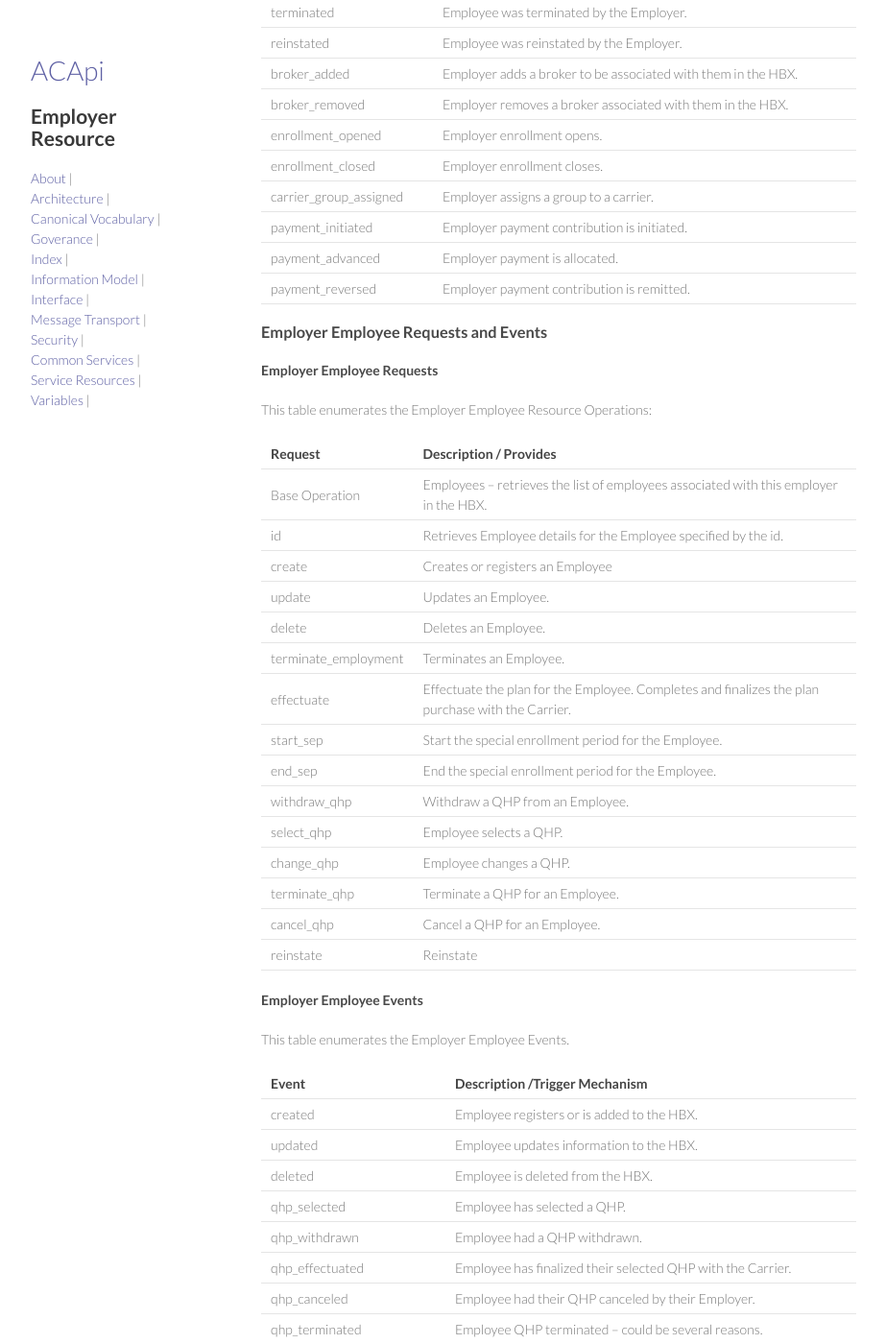
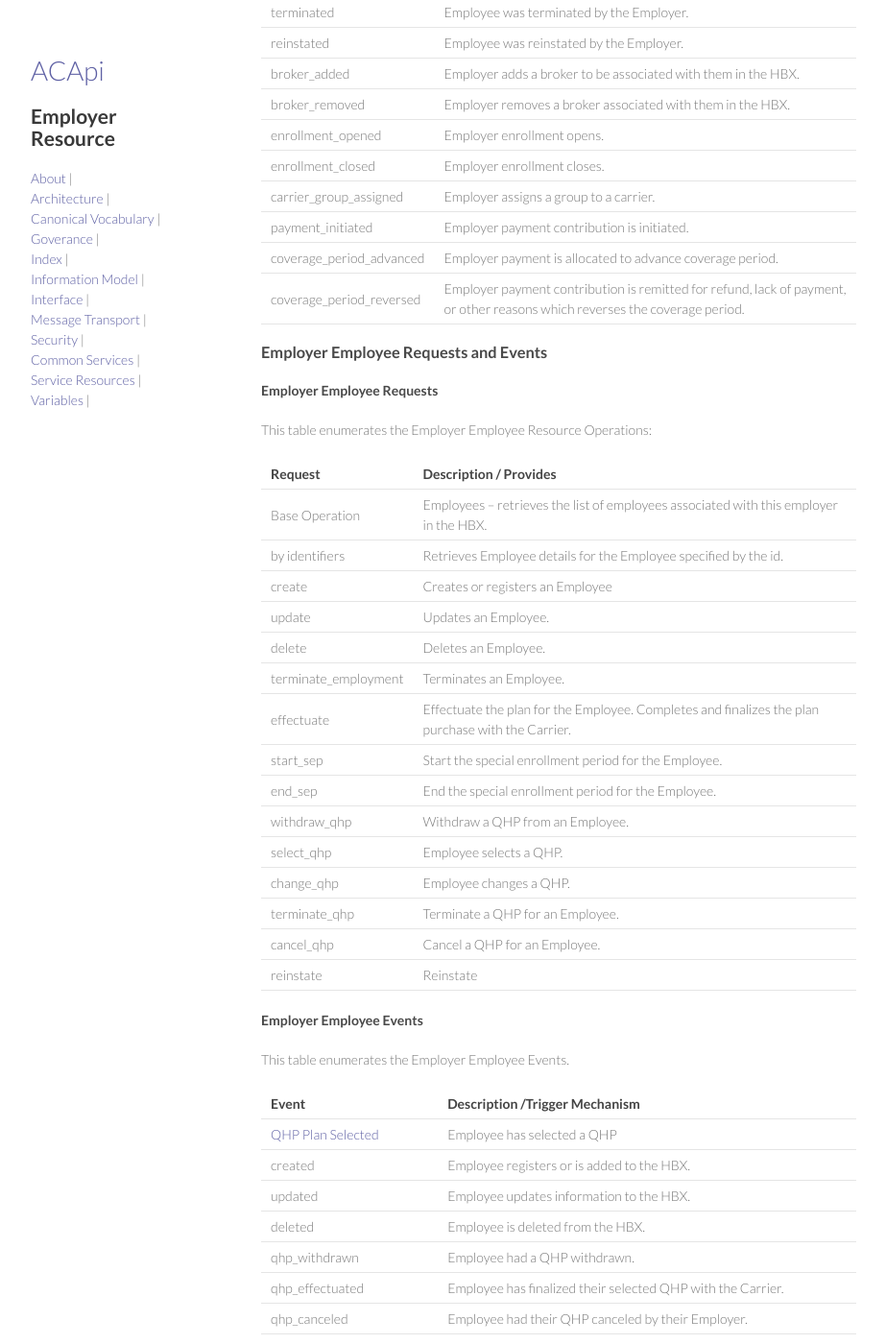
Before and after one commit to dchbx/dchbx.github.io, a Jekyll site: the page built from _resources/employer.md, in a window 1280 px wide and 1400 px high, scrolled down 1491 px. Shown: the whole window at 96% size, without its empty margins (178-1101 px from the left). Built offline with Jekyll 4.4.1, drawn with Linux system fonts in a browser that asks for light colours; Markdown is read by kramdown in place of the engine named in the settings.

Commit message:
synch requests with cv

```diff
--- a/_resources/employer.md
+++ b/_resources/employer.md
@@ -55,8 +55,8 @@ This table enumerates the Employer Resource Events:
 | enrollment_closed	| Employer enrollment closes. |
 | carrier_group_assigned	| Employer assigns a group to a carrier. |
 | payment_initiated	| Employer payment contribution is initiated. |
-| payment_advanced	| Employer payment is allocated. |
-| payment_reversed	| Employer payment contribution is remitted. |
+| coverage_period_advanced	| Employer payment is allocated to advance coverage period. |
+| coverage_period_reversed	| Employer payment contribution is remitted for refund, lack of payment, or other reasons which reverses the coverage period. |
 
 ### Employer Employee Requests and Events
 
@@ -66,7 +66,7 @@ This table enumerates the Employer Employee Resource Operations:
 | Request	 | Description / Provides |
 | ---------  | ---------------------- |
 | Base Operation	| Employees – retrieves the list of employees associated with this employer in the HBX.	|
-id	| Retrieves Employee details for the Employee specified by the id.	|
+by identifiers	| Retrieves Employee details for the Employee specified by the id.	|
 create	| Creates or registers an Employee	|
 update	| Updates an Employee.	|
 delete	| Deletes an Employee.	|
@@ -86,11 +86,11 @@ reinstate	| Reinstate 	|
 This table enumerates the Employer Employee Events.
 
 | Event	| Description /Trigger Mechanism |
-| --------------------  | ----------- |
+| --------------------  | ----------- |{% for q in site.resourcesemployerevt %}
+| [{{ q.iteratortitle }}]({{ q.url }}) | {{ q.description }} |<br>{% endfor %}
 | created	| Employee registers or is added to the HBX. |
 | updated	| Employee updates information to the HBX. |
 | deleted	| Employee is deleted from the HBX. |
-| qhp_selected	| Employee has selected a QHP. |
 | qhp_withdrawn	| Employee had a QHP withdrawn. |
 | qhp_effectuated	| Employee has finalized their selected QHP with the Carrier. |
 | qhp_canceled	| Employee had their QHP canceled by their Employer. |
```
Also changed, not shown: _resourcesemployerreq/ByIdentifiers.md (+1 -1 lines), _resourcesindividualreq/ByIdentifiers.md (+1 -1 lines), _resourcespolicyreq/ByIdentifiers.md (+1 -1 lines).
